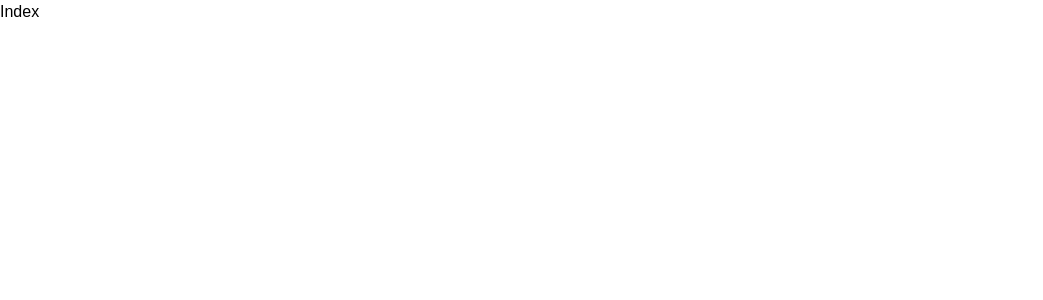
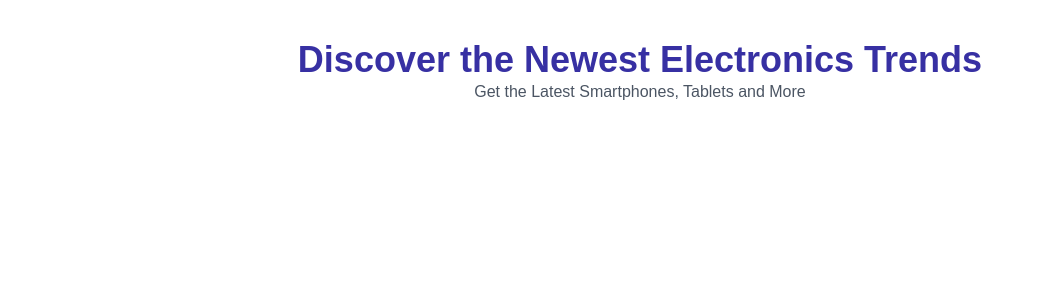
Before and after one commit to tia-cin/ecommerce-web, a Next.js app: page / in a window 1280 px wide. Shown: the top 300 px of the page, without its empty margins (0-1043 px from the left). Built offline with nearby package versions, Linux system fonts and the light colour scheme.

Commit message:
home page setup

```diff
--- a/src/pages/index.tsx
+++ b/src/pages/index.tsx
@@ -1,8 +1,26 @@
 import React from "react";
-import type { NextPage } from "next";
+import type { NextPage, GetServerSideProps } from "next";
 
-const Index: NextPage = () => {
-  return <div>Index</div>;
+const Home: NextPage = () => {
+  return (
+    <>
+      {/* <HeroBanner/> */}
+      <div className="text-center my-10 text-indigo-800">
+        <h2 className="text-4xl font-extrabold">
+          Discover the Newest Electronics Trends
+        </h2>
+        <p className="text-base text-gray-600 font-extralight">
+          Get the Latest Smartphones, Tablets and More
+        </p>
+      </div>
+      <div className="flex flex-wrap justify-center gap-4 mt-5 w-full">
+        {/* {["products1", "product2"].map((p: string) => (
+          <Product key={p} />
+        ))} */}
+      </div>
+      {/* <FooterBanner  /> */}
+    </>
+  );
 };
 
-export default Index;
+export default Home;
```
Also changed, not shown: types.ts (added, +21 -0 lines), .babelrc (added), .eslintrc.json.
